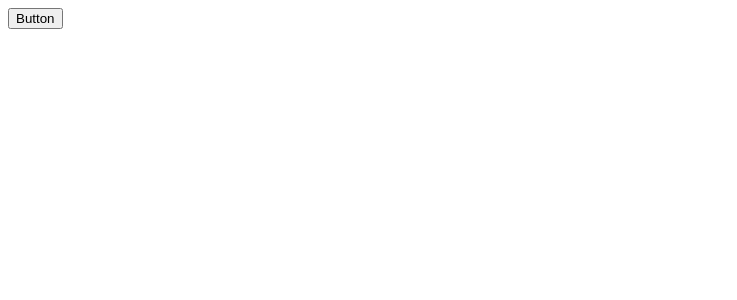
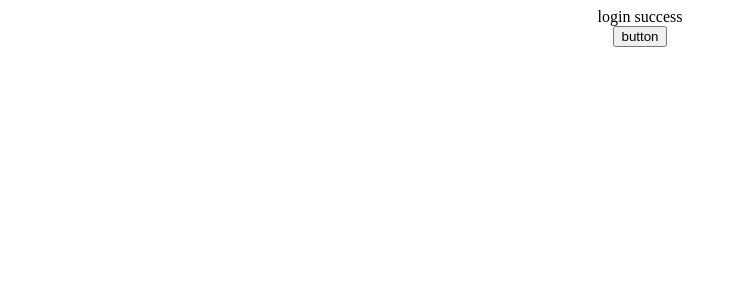
Before and after one commit to Ryusei-M-G/poc-google-calender-api, a React (Vite) app in the folder front-for-debug/: page /auth/success in a window 1280 px wide. Shown: the top 300 px of the page, without its empty margins (0-737 px from the left). Built offline with nearby package versions, Linux system fonts and the light colour scheme.

Commit message:
update front

```diff
--- a/front-for-debug/package.json
+++ b/front-for-debug/package.json
@@ -12,7 +12,8 @@
   "dependencies": {
     "axios": "^1.12.2",
     "react": "^19.1.1",
-    "react-dom": "^19.1.1"
+    "react-dom": "^19.1.1",
+    "react-router-dom": "^7.9.3"
   },
   "devDependencies": {
     "@eslint/js": "^9.36.0",
--- a/front-for-debug/src/main.jsx
+++ b/front-for-debug/src/main.jsx
@@ -1,9 +1,15 @@
 import { StrictMode } from 'react'
 import { createRoot } from 'react-dom/client'
+import { BrowserRouter as Router, Routes, Route } from 'react-router-dom'
 import App from './App.jsx'
-
+import SuccessPage from './successPage.jsx'
 createRoot(document.getElementById('root')).render(
   <StrictMode>
-    <App />
+    <Router>
+      <Routes>
+        <Route path="/" element={<App />} />
+        <Route path="auth/success" element={<SuccessPage />} />
+      </Routes>
+    </Router>
   </StrictMode>,
 )
--- /dev/null
+++ b/front-for-debug/src/successPage.jsx
@@ -0,0 +1,38 @@
+import { useState } from "react";
+const SuccessPage = () => {
+
+  const [state, setState] = useState([]);
+
+  const fetchHandle = async () => {
+    try {
+      const res = await fetch('http://localhost:3000/events');
+      const data = await res.json();
+      console.log(data);
+      setState(data);
+    } catch (err) {
+      console.log(err);
+    }
+  }
+  return (
+    <div style={
+      {textAlign: 'center'}
+    }>
+      <div>login success</div>
+      <button onClick={fetchHandle}>button</button>
+      {
+        state.map((e) => {
+          return (
+            <div key={e.id} style={{border: 'solid',borderRadius:'16px',padding:'1rem',margin:'1rem'}}>
+              <div>{e.start?.dateTime}</div>
+              <div>{e.start?.date}</div>
+              <div>{e.summary}</div>
+            </div>
+          )
+        })
+      }
+
+    </div>
+  )
+}
+
+export default SuccessPage;
```
Also changed, not shown: 2 other files (tests, documents, lock files or other folders).
